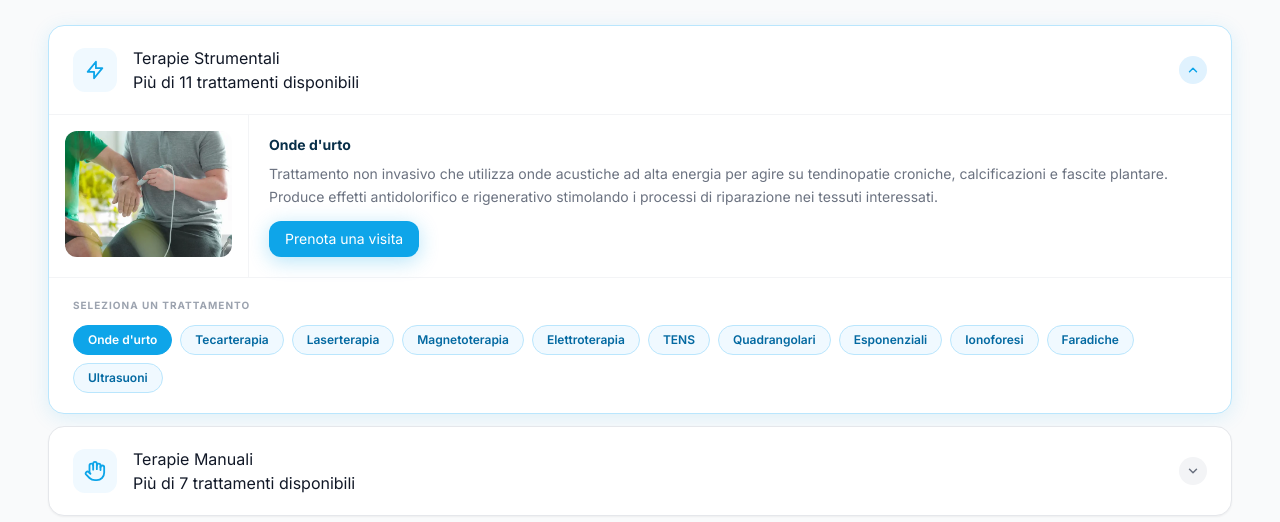
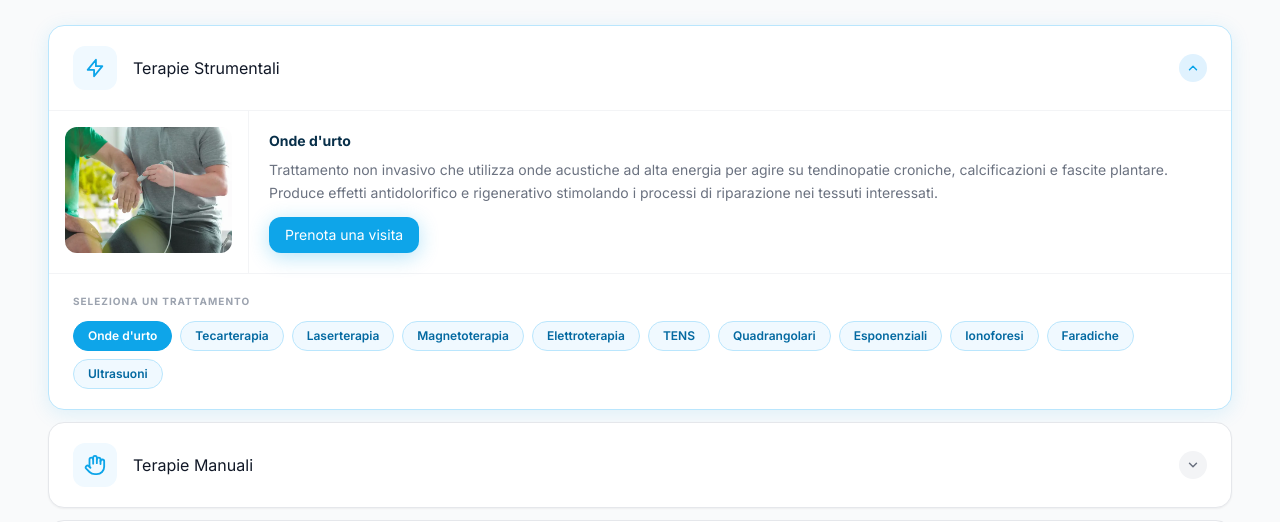
Before and after one commit to roxyle/fisioterapia, a Next.js app: page /servizi in a window 1280 px wide. Shown: the part 262-784 px from the top of the page. Built offline with nearby package versions, Linux system fonts and the light colour scheme.

Commit message:
deleted the p shwing the number of services

```diff
--- a/src/components/sections/ServiziPage.tsx
+++ b/src/components/sections/ServiziPage.tsx
@@ -92,9 +92,7 @@ function CategoriaAccordion({categoria, defaultOpen}:{categoria:ElencoTerapie, d
                         <p>
                             {categoria.tipologia}
                         </p>
-                        <p>
-                            Più di {categoria.elenco.length} trattamenti disponibili
-                        </p>
+
                     </div>
                 </div>
 
@@ -190,10 +188,12 @@ function DescServiziSection() {
                         descServizi.map(
                             (item, index) => (
                                 <div key={item.id}
-                                className={cn(
-                                    'grid grid-cols-1 md:grid-cols-2 gap-8 items-center',
-                                    index % 2 === 1 && 'md:[&>*:first-child]:order-2'
-                                )}>
+                                className={
+                                    cn(
+                                        'grid grid-cols-1 md:grid-cols-2 gap-8 items-center',
+                                        index % 2 === 1 && 'md:[&>*:first-child]:order-2'
+                                    )
+                                }>
                                 <div className="relative w-full aspect-[4/3] rounded-2xl overflow-hidden">
                                     <Image
                                         fill
```
